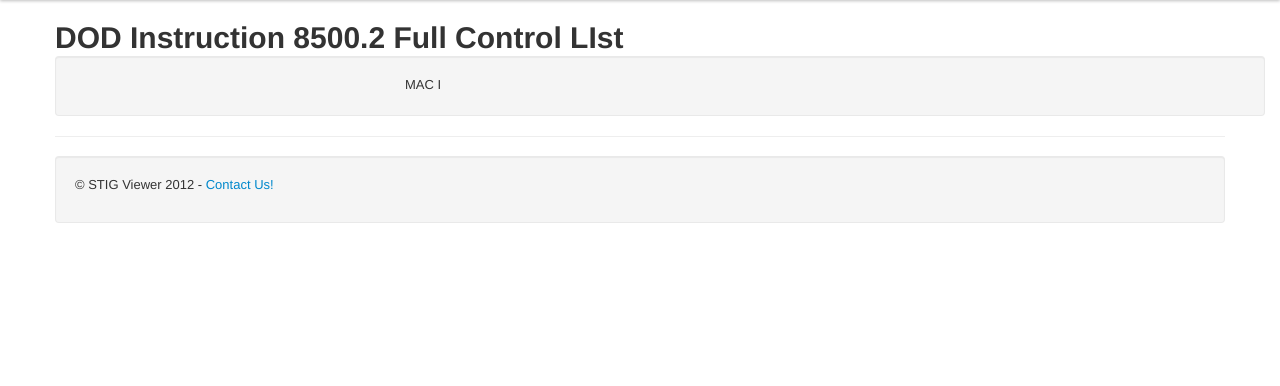
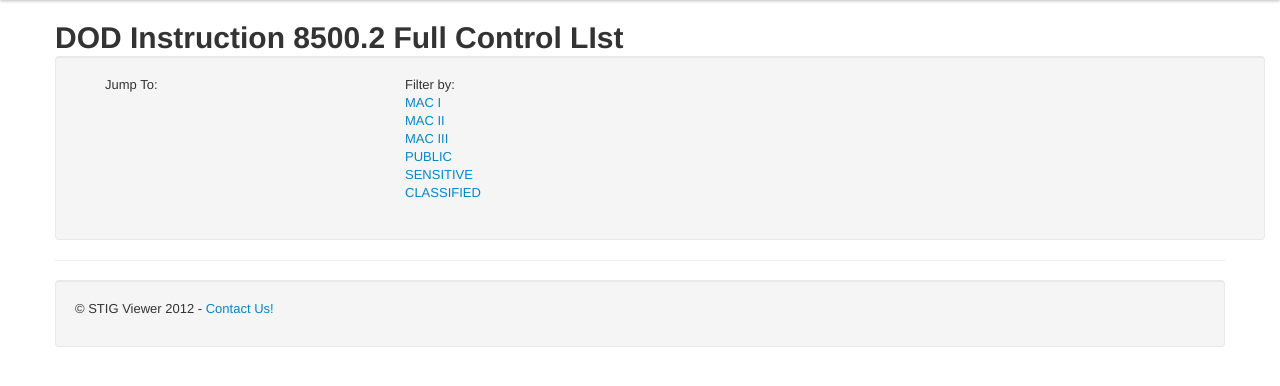
Before and after one commit to adamcrosby/8500controls, a Flask app: page /controls in a window 1280 px wide. Shown: the part 40-426 px from the top of the page. Run offline with Flask 2, Linux system fonts and the light colour scheme; data that the repository does not hold is empty; some libraries are stand-ins or nearby versions.

Commit message:
added jquery support for filtering content list

```diff
--- a/templates/8500list.html
+++ b/templates/8500list.html
@@ -10,13 +10,22 @@
 <div class="container well">
 	<div class="span3">
 	<ul class="nav">
+    <li>Jump To: </li>
 	{% for subject in controls.keys() %}
 	    <li><a href="{{ url_for('allControls') }}#{{ subject }}"> {{ subject }}</a></li>
 	{% endfor %}
 	</ul>
 	</div>
 	<div class="span2">
-	MAC I
+    <ul id="filters" class="nav">
+      <li>Filter by:</li>
+	    <li><a id="MACI" onclick="setMAC('MACI');">MAC I</a></li>
+      <li><a id="MACII" onclick="setMAC('MACII'); ">MAC II</a></li>
+    <li><a id="MACIII" onclick="setMAC('MACIII');">MAC III</a></li>
+  <li><a id="PUBLIC" onclick="setCONF('PUBLIC');">PUBLIC</a></li>
+  <li><a id="SENSITIVE" onclick="setCONF('SENSITIVE');">SENSITIVE</a></li>
+  <li><a id="CLASSIFIED" onclick="setCONF('CLASSIFIED');">CLASSIFIED</a></li>
+</ul>
 	</div>
 </div>
 {% for subject in controls.keys() %}
@@ -30,7 +39,7 @@
 
       {% for control in controls[subject] %}
 
-        <tr onClick="window.location = '{{ url_for('getControlDetail', number=control.number)}}'; return false;" style="cursor:pointer;">
+        <tr onClick="window.location = '{{ url_for('getControlDetail', number=control.number)}}'; return false;" style="cursor:pointer;" class= "{{ control.MAC|replace("|", " "|safe) }}{{control.CONF|replace("|", " "|safe)}}">
           <td><a href="{{ url_for('getControlDetail', number=control.number)}}">
                 {{ control.number }}</a></td>
 
@@ -45,7 +54,7 @@
 
           <td><span class="{{ class }}">{{ control.impactCode }}</span></td>
             <td> {{ control.title }}</td>
-	    <td> {{ control.MAC|replace("|", ", "|safe) }}{{control.CONF|replace("|", ", "|safe)}} </td>
+	    <td> {{ control.MAC|replace("|", ", "|safe) }} {{control.CONF|replace("|", ", "|safe)}} </td>
         </tr>
 
       {% endfor %}
@@ -56,6 +65,8 @@
 {% endfor %}
     <script src="{{ url_for("static", filename="js/jquery.tablesorter.min.js") }}"></script>
     <script>
+    var global_mac = "";
+    var global_conf = "";
     $(document).ready(function()
       {
         {% for subject in controls.keys() %}
@@ -63,6 +74,35 @@
         {% endfor %}
       }
     );
+    function hideRows(mac, conf){
+      var macstr = "[class~=" + mac + "]";
+      var confstr = "[class~=" + conf + "]";
+      var limac = "#" + global_mac;
+      var liconf = "#" + global_conf;
+      $('#filters > li > a').css('background-color', '');
+      $('#filters > li > a').css('color', '');
+      $(limac).css('background-color', '#66CCFF');
+      $(limac).css('color', '#fff');
+
+      $(liconf).css('background-color', '#66CCFF');
+      $(liconf).css('color', '#fff');
+
+
+
+
+      $('tbody tr').show()
+      $('tbody tr').not(confstr).not(macstr).hide()
+    };
+    function setMAC(mac){
+        global_mac = mac
+        hideRows(mac, global_conf);
+
+    };
+
+    function setCONF(conf){
+        global_conf = conf
+        hideRows(global_mac, conf);
+    };
     </script>
 
 {% endblock body %}
```
